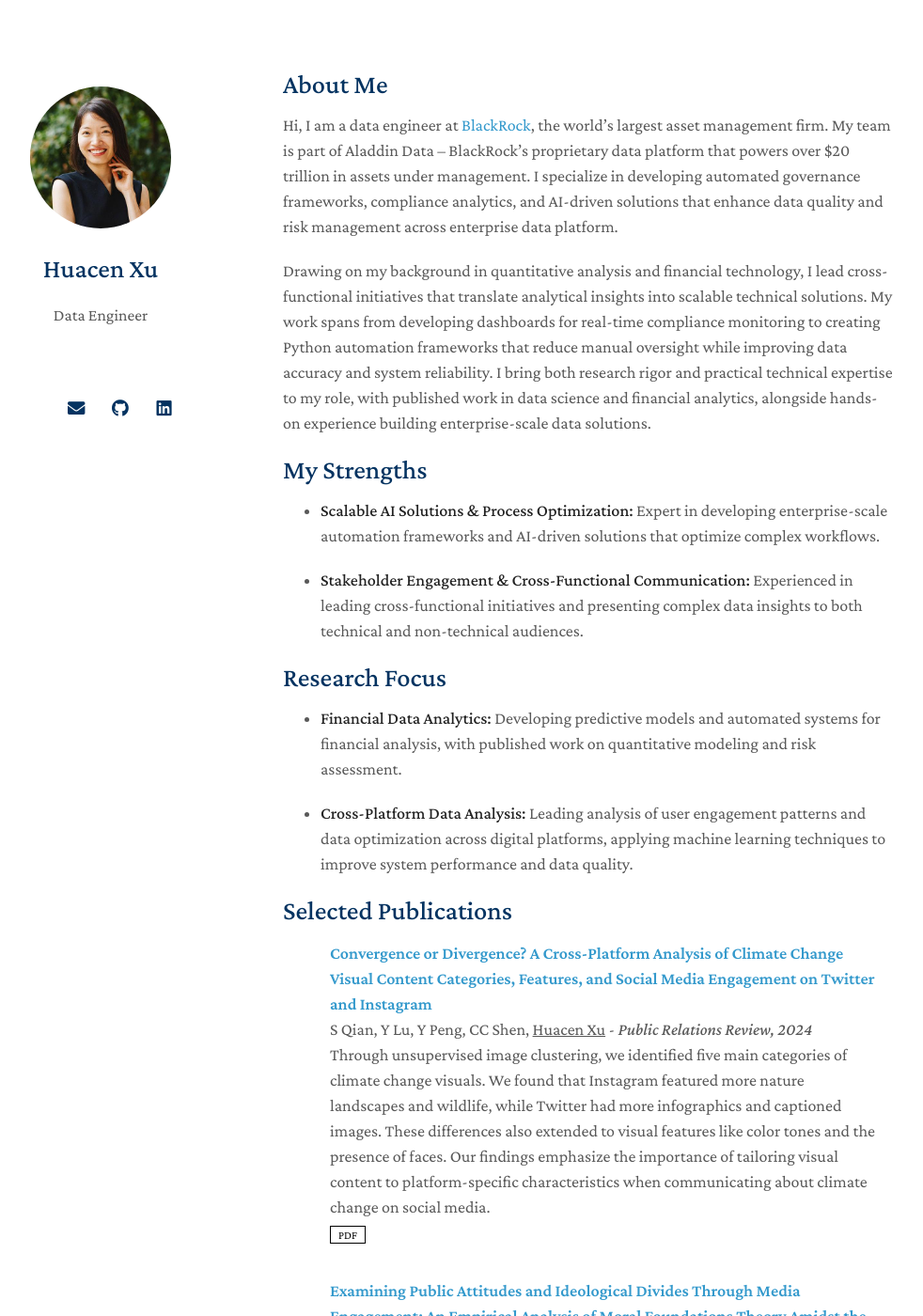
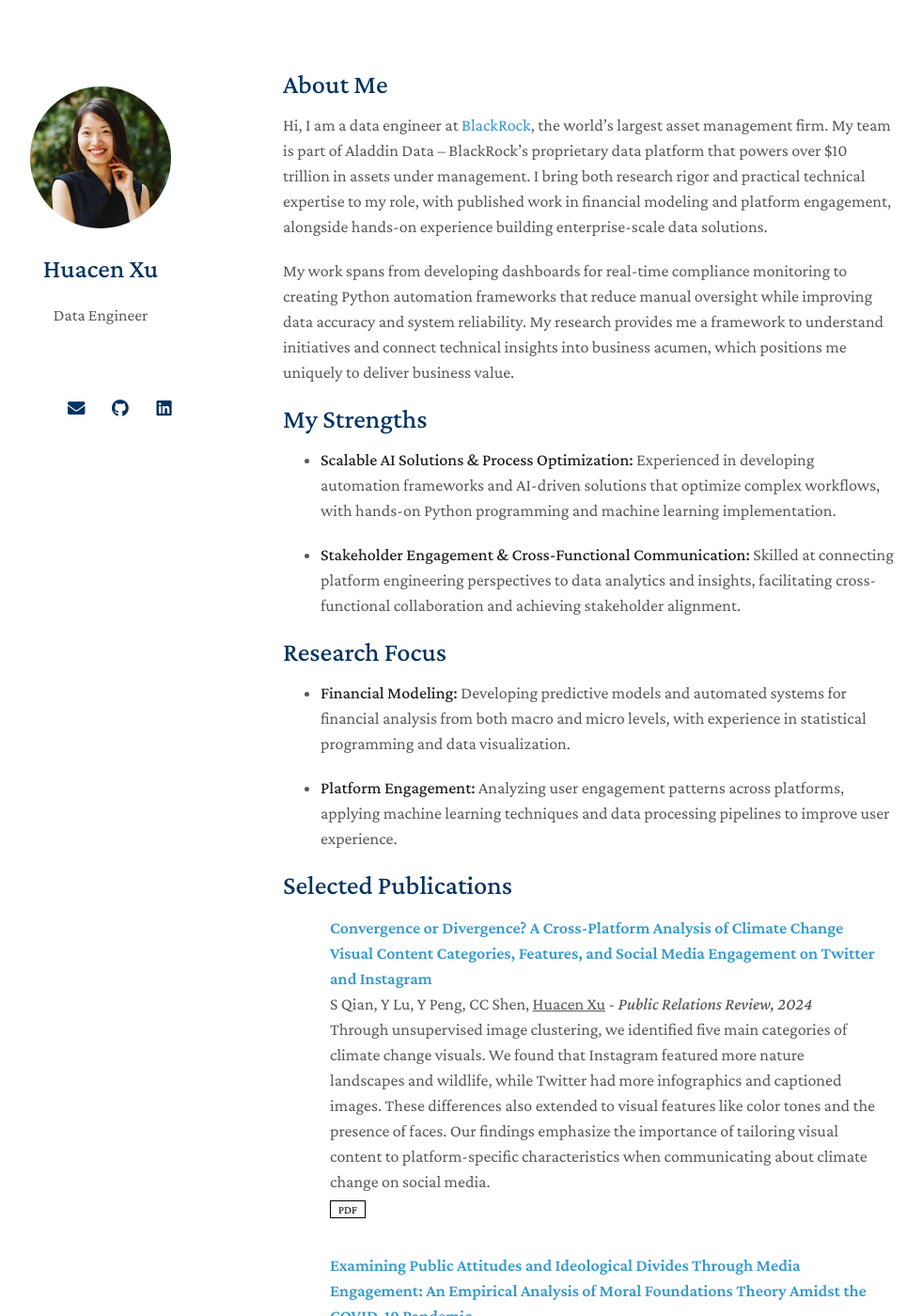
Before and after one commit to huacenxu/huacenxu.github.io, a Jekyll site: the page built from index.md, in a window 1280 px wide and 1400 px high. Shown: the whole window at 94% size, without its empty margins (169-1151 px from the left). Built offline with Jekyll 4.4.1, drawn with Linux system fonts in a browser that asks for light colours; nearby versions of some CDN libraries; a style sheet for code colours, icons or effects is not loaded; our own code applies the rules of GitHub Pages for plain Markdown files.

Commit message:
Update index.md

```diff
--- a/index.md
+++ b/index.md
@@ -4,21 +4,21 @@
 
 ## About Me
 
-Hi, I am a data engineer at [BlackRock](https://www.blackrock.com/), the world's largest asset management firm. My team is part of Aladdin Data – BlackRock's proprietary data platform that powers over $20 trillion in assets under management. I specialize in developing automated governance frameworks, compliance analytics, and AI-driven solutions that enhance data quality and risk management across enterprise data platform.
+Hi, I am a data engineer at [BlackRock](https://www.blackrock.com/), the world's largest asset management firm. My team is part of Aladdin Data – BlackRock's proprietary data platform that powers over $10 trillion in assets under management. I bring both research rigor and practical technical expertise to my role, with published work in financial modeling and platform engagement, alongside hands-on experience building enterprise-scale data solutions.
 
-Drawing on my background in quantitative analysis and financial technology, I lead cross-functional initiatives that translate analytical insights into scalable technical solutions. My work spans from developing dashboards for real-time compliance monitoring to creating Python automation frameworks that reduce manual oversight while improving data accuracy and system reliability. I bring both research rigor and practical technical expertise to my role, with published work in data science and financial analytics, alongside hands-on experience building enterprise-scale data solutions.
+My work spans from developing dashboards for real-time compliance monitoring to creating Python automation frameworks that reduce manual oversight while improving data accuracy and system reliability. My research provides me a framework to understand initiatives and connect technical insights into business acumen, which positions me uniquely to deliver business value.
 
 ## My Strengths
 
-- **Scalable AI Solutions & Process Optimization:** Expert in developing enterprise-scale automation frameworks and AI-driven solutions that optimize complex workflows.
+- **Scalable AI Solutions & Process Optimization:** Experienced in developing automation frameworks and AI-driven solutions that optimize complex workflows, with hands-on Python programming and machine learning implementation.
 
-- **Stakeholder Engagement & Cross-Functional Communication:** Experienced in leading cross-functional initiatives and presenting complex data insights to both technical and non-technical audiences.
+- **Stakeholder Engagement & Cross-Functional Communication:** Skilled at connecting platform engineering perspectives to data analytics and insights, facilitating cross-functional collaboration and achieving stakeholder alignment.
 
 ## Research Focus
 
-- **Financial Data Analytics:** Developing predictive models and automated systems for financial analysis, with published work on quantitative modeling and risk assessment.
+- **Financial Modeling:** Developing predictive models and automated systems for financial analysis from both macro and micro levels, with experience in statistical programming and data visualization.
 
-- **Cross-Platform Data Analysis:** Leading analysis of user engagement patterns and data optimization across digital platforms, applying machine learning techniques to improve system performance and data quality.
+- **Platform Engagement:** Analyzing user engagement patterns across platforms, applying machine learning techniques and data processing pipelines to improve user experience.
 
 {% include_relative _includes/publications.md %}
 ## Academic Reviewer
```
